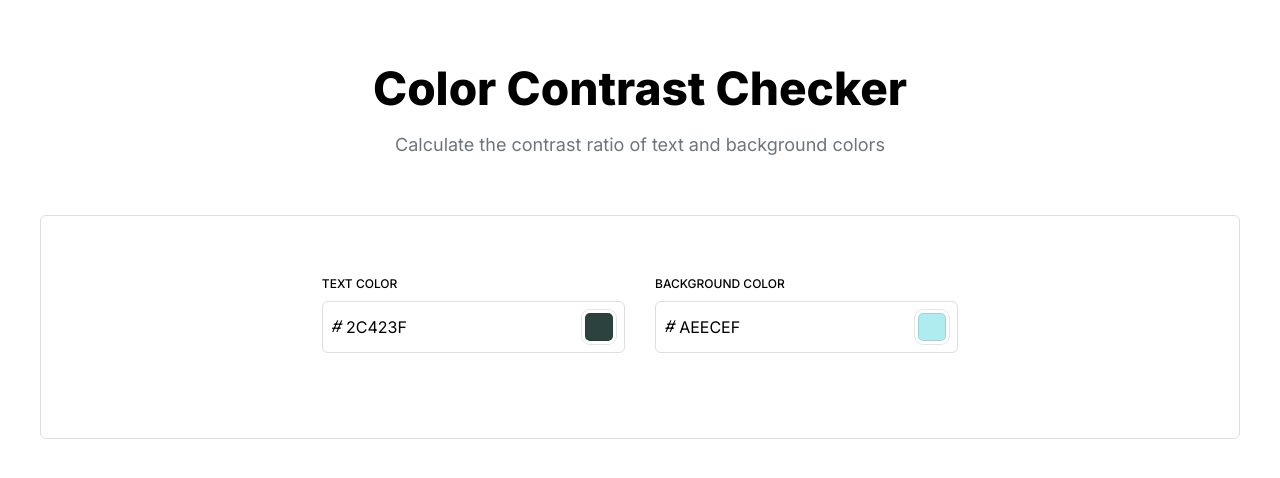
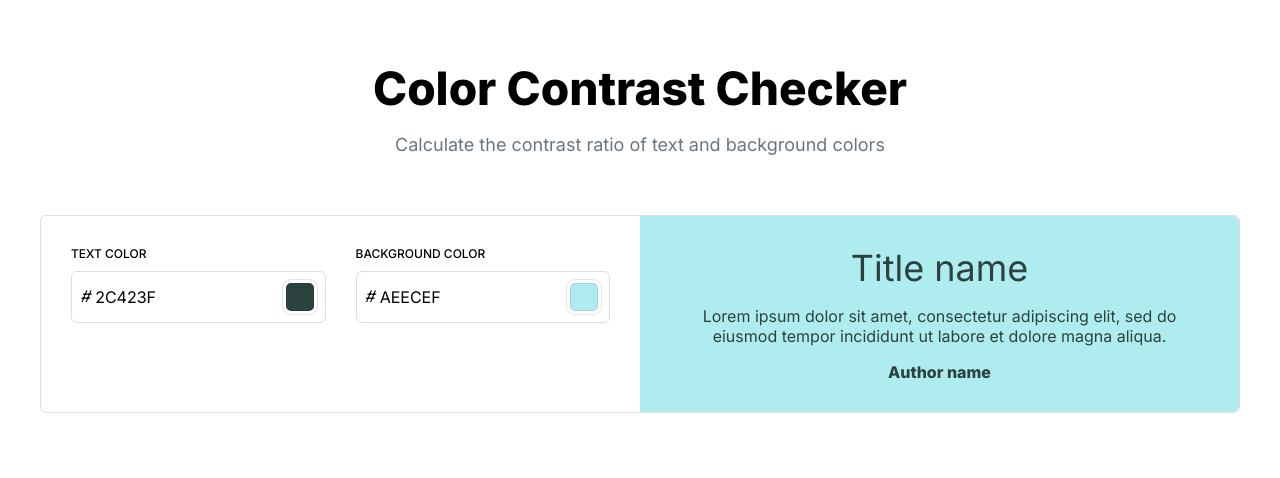
Before and after one commit to celigx/color-contrast-checker, a React (Create React App) app: page / in a window 1280 px wide. Shown: the top 478 px of the page. Built offline with nearby package versions, Linux system fonts and the light colour scheme.

Commit message:
Add display output
Display text or background color when color is changed in color picker

```diff
--- a/src/App.js
+++ b/src/App.js
@@ -17,7 +17,7 @@ const App = () => {
       </div>
 
       <div className="borderContainer">
-        <div className="leftContainer">
+        <div className="pickerContainer">
           <div className="colorPicker">
 
             {/* Text color hex input and color picker */}
@@ -34,6 +34,14 @@ const App = () => {
 
           </div>
         </div>
+
+        {/* Display output */}
+        <div className="outputContainer" style={{ background: backgroundColor }}>
+          <h1 className="outputTitle" style={{ color: textColor }}>Title name</h1>
+          <p className="outputText" style={{ color: textColor }}>Lorem ipsum dolor sit amet, consectetur adipiscing elit, sed do eiusmod tempor incididunt ut labore et dolore magna aliqua.</p>
+          <p className="outputAuthor" style={{ color: textColor }}>Author name</p>
+        </div>
+
       </div>
 
     </div>
--- a/src/App.sass
+++ b/src/App.sass
@@ -75,13 +75,14 @@ input:focus
 
 .borderContainer
   display: flex
-  align-items: center
+  flex-direction: column
   justify-content: center
   border: 1px solid #ddd
   border-radius: 6px
   margin: 0 40px
-  .leftContainer
-    padding: 60px 30px
+  .pickerContainer
+    flex: 1
+    padding: 30px
   .textPicker
     margin: 0 0 25px 0
     h4
@@ -96,7 +97,25 @@ input:focus
       text-transform: uppercase
       margin: 0 0 10px 0
 
+  // Output display
+  .outputContainer
+    flex: 1
+    text-align: center
+    border-radius: 0 6px 6px 0
+    padding: 30px
+    .outputTitle
+      font-size: 36px
+      font-weight: 400
+    .outputText
+      font-size: 16px
+      font-weight: 400
+    .outputAuthor
+      font-weight: 600
+      margin: 0
+
 @media screen and (min-width: 768px)
+  .borderContainer
+    flex-direction: row
   .colorPicker
     display: flex
     flex-direction: row
```
